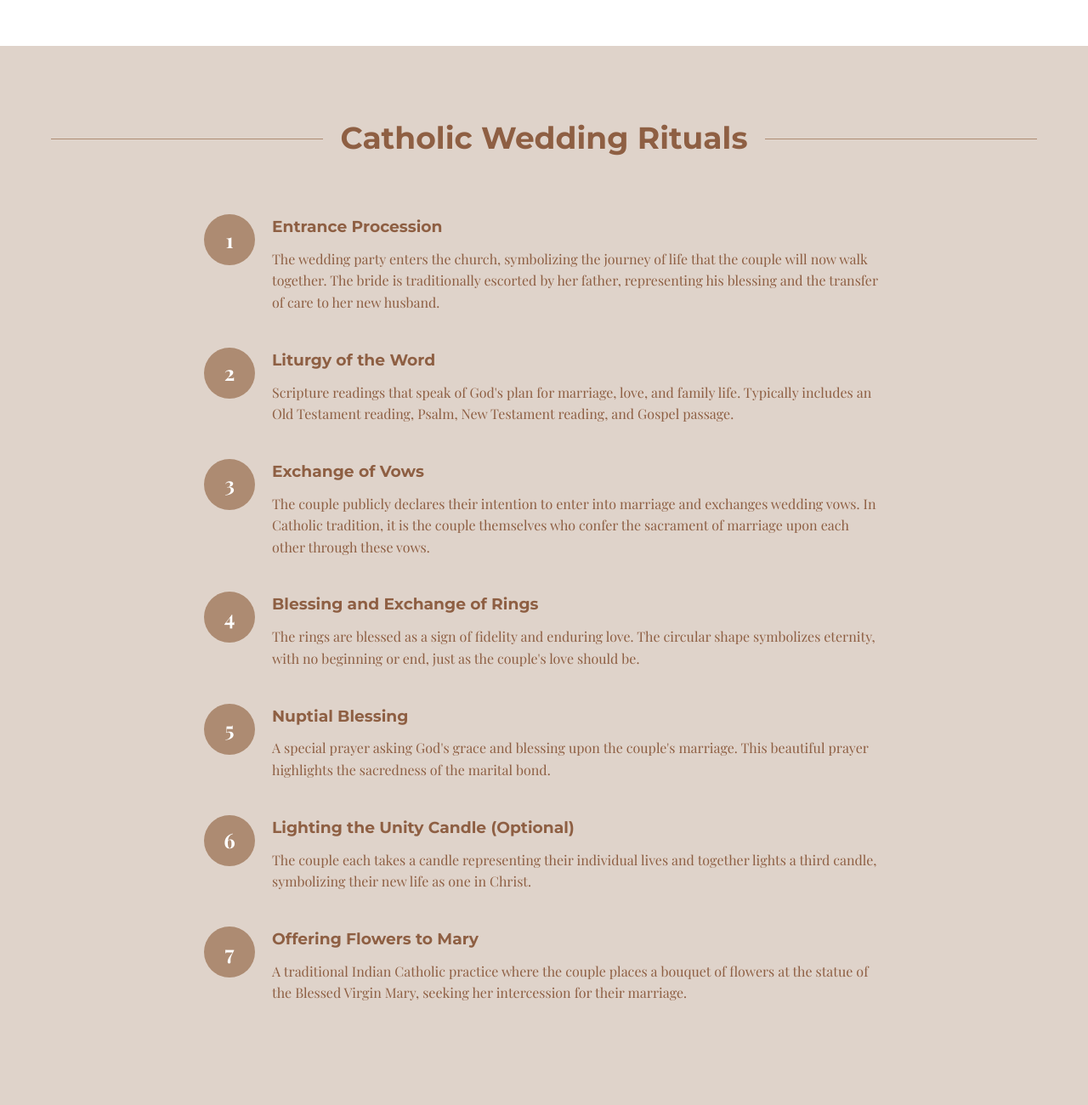
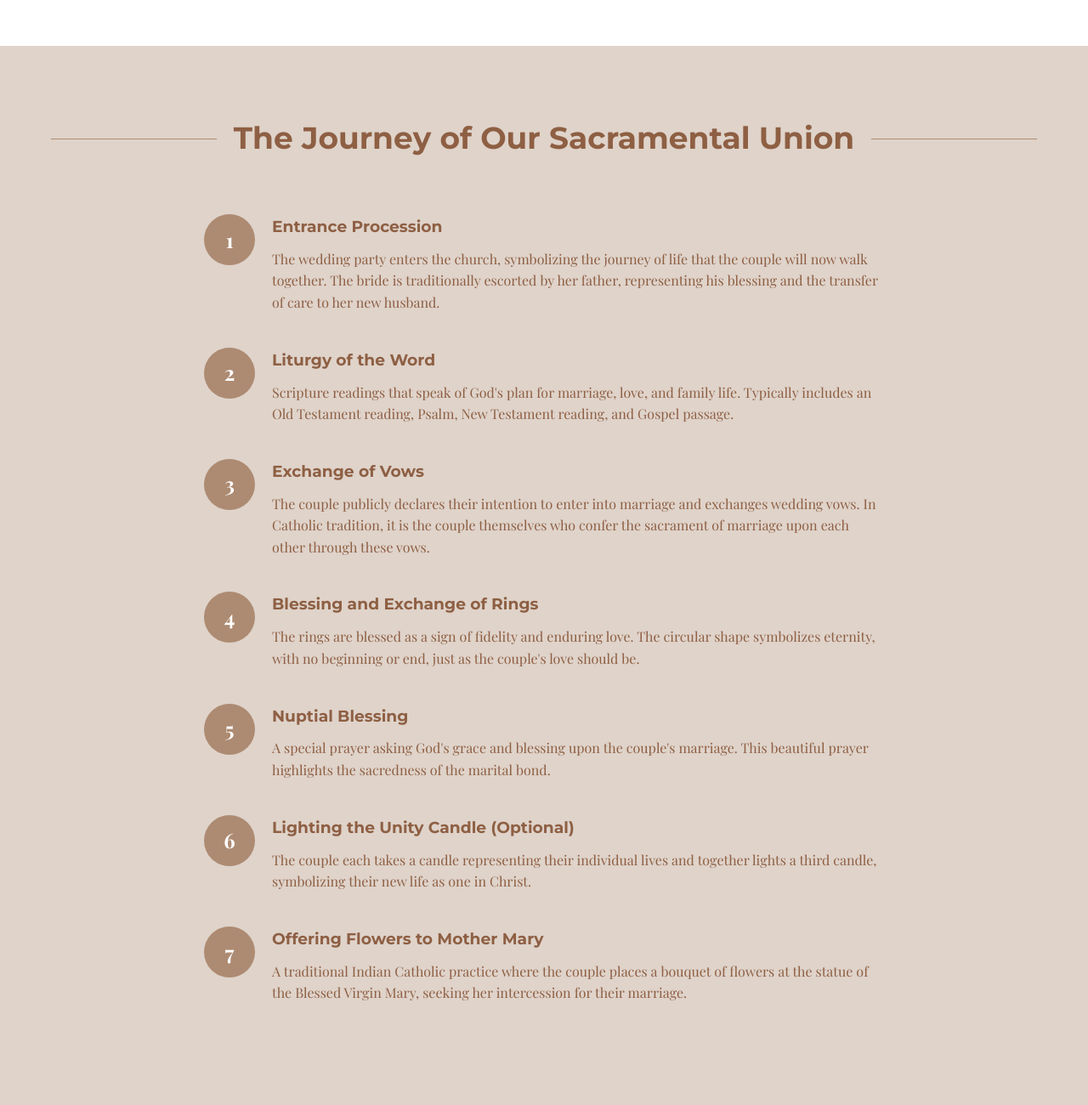
Before and after one commit to Leon-Roger/Abigail-Jerome, a plain HTML site: page index.html in a window 1280 px wide. Shown: the part 2900-4200 px from the top of the page at 85% size. Drawn offline with nearby package versions, Linux system fonts and the light colour scheme.

```diff
--- a/index.html
+++ b/index.html
@@ -784,7 +784,7 @@
     <section class="rituals" id="rituals">
         <div class="container">
             <div class="section-title">
-                <h2>Catholic Wedding Rituals</h2>
+                <h2>The Journey of Our Sacramental Union</h2>
             </div>
             <div class="rituals-container">
                 <div class="ritual-item">
@@ -832,7 +832,7 @@
                 <div class="ritual-item">
                     <div class="ritual-number">7</div>
                     <div class="ritual-content">
-                        <h3>Offering Flowers to Mary</h3>
+                        <h3>Offering Flowers to Mother Mary</h3>
                         <p>A traditional Indian Catholic practice where the couple places a bouquet of flowers at the statue of the Blessed Virgin Mary, seeking her intercession for their marriage.</p>
                     </div>
                 </div>
```
